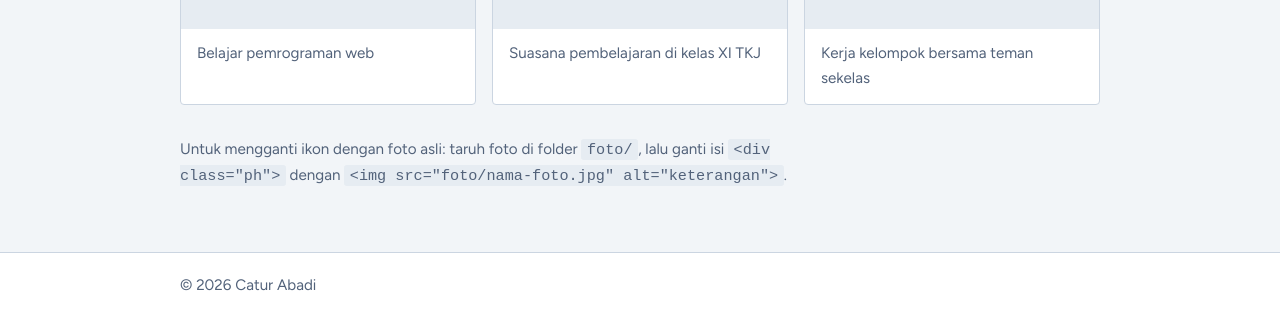
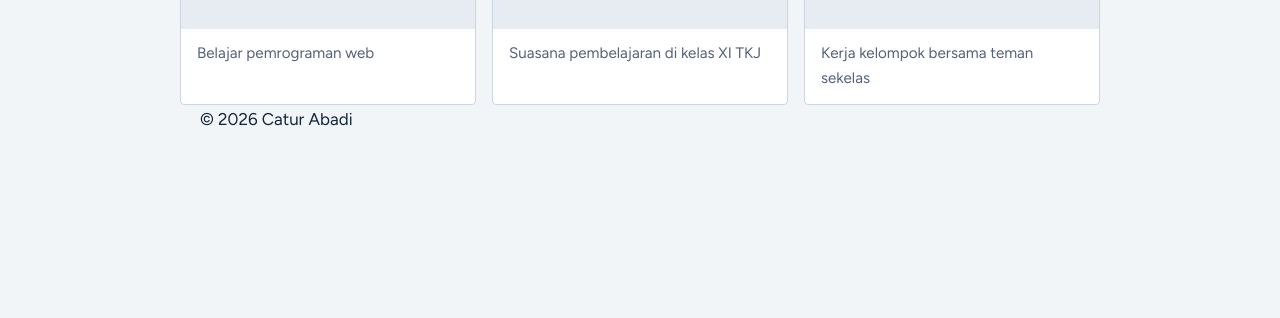
Before and after one commit to netwiss/CaturAbadi, a plain HTML site: page galeri.html in a window 1280 px wide. Shown: the part 609-927 px from the top of the page. After the commit the page ends 800 px from the top, so only its background shows below. Drawn offline with nearby package versions, Linux system fonts and the light colour scheme.

Commit message:
Remove icon replacement instructions from galeri.html
Removed instructions for replacing icons with photos.

```diff
--- a/galeri.html
+++ b/galeri.html
@@ -30,10 +30,6 @@
 <figure><div class="ph" aria-hidden="true">🏫</div><figcaption>Suasana pembelajaran di kelas XI TKJ</figcaption></figure>
 <figure><div class="ph" aria-hidden="true">👥</div><figcaption>Kerja kelompok bersama teman sekelas</figcaption></figure>
 </div>
-<p class="catatan">Untuk mengganti ikon dengan foto asli: taruh foto di folder <code>foto/</code>, lalu ganti isi <code>&lt;div class="ph"&gt;</code> dengan <code>&lt;img src="foto/nama-foto.jpg" alt="keterangan"&gt;</code>.</p>
-</div>
-</main>
-<footer>
 <div class="wrap">&copy; 2026 Catur Abadi</div>
 </footer>
 </body>
```
